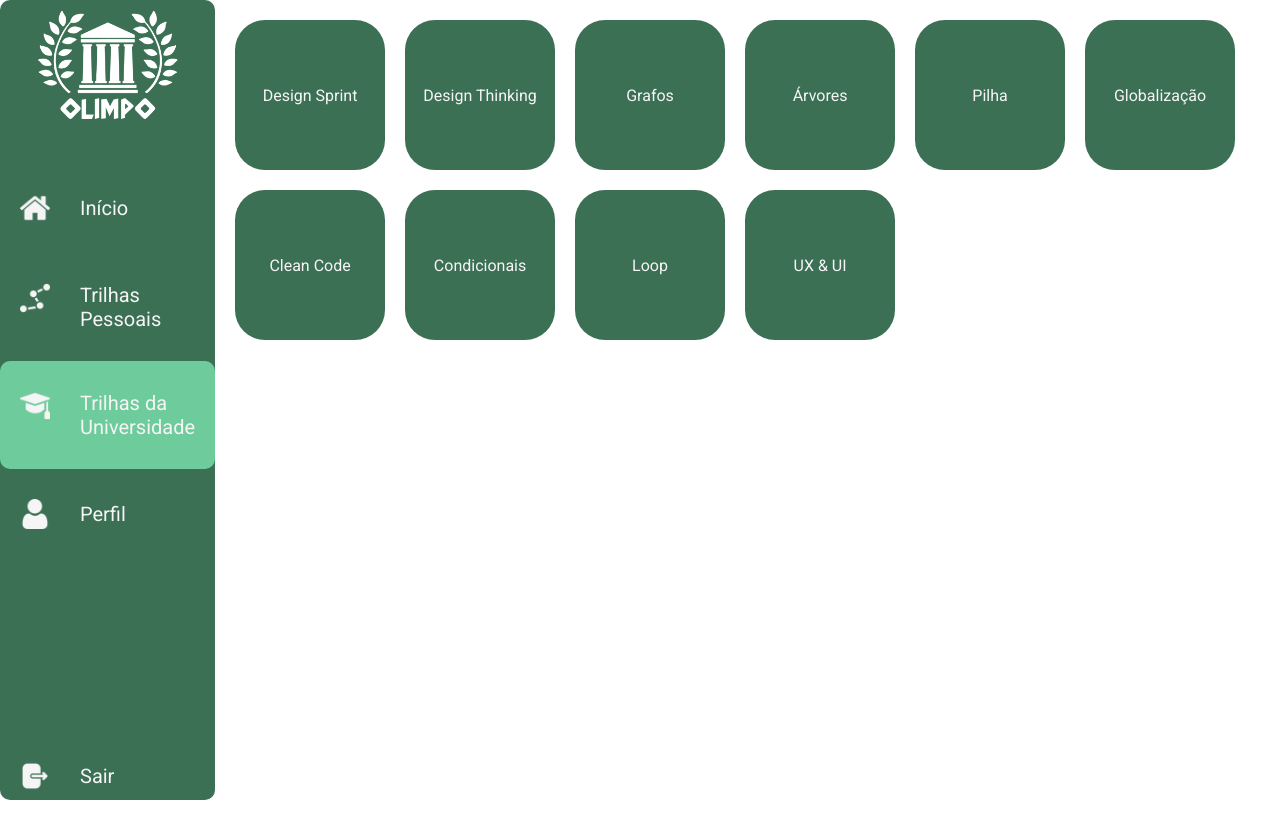
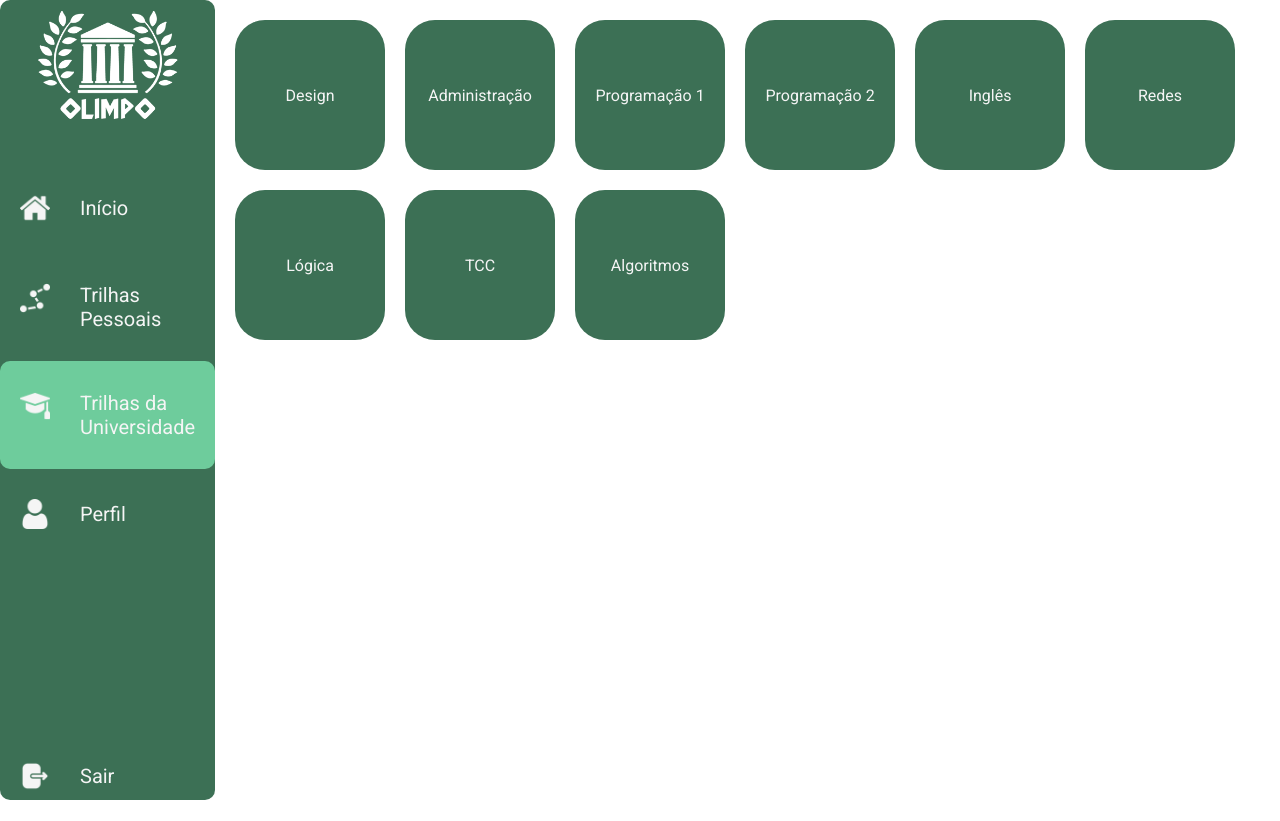
Before and after one commit to lima-vinicius/group4-if977-frontend, a React (Create React App) app: page /student-college-trails in a window 1280 px wide. Built offline with nearby package versions, Linux system fonts and the light colour scheme.

Commit message:
feature/improvement-all-flow: improvement the pop up card and the college trails flow

```diff
--- a/src/components/PopUp-Card/index.jsx
+++ b/src/components/PopUp-Card/index.jsx
@@ -1,8 +1,5 @@
 import React, {useState} from 'react';
-import { LayoutComponents } from '../LayoutComponents';
 import './styles.css'
-
-
 
 const PopUpCard = () => {
 
@@ -13,7 +10,6 @@ const PopUpCard = () => {
                 <h2 className="popup-title"> Crie um novo Cartão </h2>
             </div>
 
-
             <div className="wrap-popup-input">
                 <input
                 className={email !== "" ? "has-val popup-input" : "popup-input"}
@@ -21,7 +17,6 @@ const PopUpCard = () => {
                 value={email}
                 onChange={(e) => setEmail(e.target.value)}
                 />
-                <span className="focus-input" data-placeholder="Digite o título"></span>
             </div>
         </div>
     );
--- a/src/views/CollegeTrailsPage/index.jsx
+++ b/src/views/CollegeTrailsPage/index.jsx
@@ -1,39 +1,46 @@
 import React from 'react';
 
 const CollegeTrails = () => {
+
+    const collegeTrailsData = [
+        {
+            subject: 'Design'
+        },
+        {
+            subject: 'Administração'
+        },
+        {
+            subject: 'Programação 1'
+        },
+        {
+            subject: 'Programação 2'
+        },
+        {
+            subject: 'Inglês'
+        },
+        {
+            subject: 'Redes'
+        },
+        {
+            subject: 'Lógica'
+        },
+        {
+            subject: 'TCC'
+        },
+        {
+            subject: 'Algoritmos'
+        },
+    ]
     return (
         <div className='main-student-trails'>
             <div className='header-student-trails'>
-                <div className='trails-card'>
-                    <p className='title-trail-card'>Design Sprint</p>
-                </div>
-                <div className='trails-card'>
-                    <p className='title-trail-card'>Design Thinking</p>
-                </div>
-                <div className='trails-card'>
-                    <p className='title-trail-card'>Grafos</p>
-                </div>
-                <div className='trails-card'>
-                    <p className='title-trail-card'>Árvores</p>
-                </div>
-                <div className='trails-card'>
-                    <p className='title-trail-card'>Pilha</p>
-                </div>
-                <div className='trails-card'>
-                    <p className='title-trail-card'>Globalização</p>
-                </div>
-                <div className='trails-card'>
-                    <p className='title-trail-card'>Clean Code</p>
-                </div>
-                <div className='trails-card'>
-                    <p className='title-trail-card'>Condicionais</p>
-                </div>
-                <div className='trails-card'>
-                    <p className='title-trail-card'>Loop</p>
-                </div>
-                <div className='trails-card'>
-                    <p className='title-trail-card'>UX & UI</p>
-                </div>
+                {
+                    collegeTrailsData.map((item, index)=>(
+                        <div key={index} className='trails-card'>
+                            <p className='title-trail-card'>{item.subject}</p>
+                        </div>
+                    ))
+                }
             </div>
         </div>
     );
--- a/src/views/CollegeTrailsPage/styles.css
+++ b/src/views/CollegeTrailsPage/styles.css
@@ -1,7 +1,7 @@
 .main-student-trails {
     background-color: #F2F2F2;
     border-radius: 10px;
-    margin: 20px;
+    margin: 5px;
     height: 95vh;
     box-shadow: 0 5px 10px 0px rgba(0, 0, 0, 0.2);
 }
@@ -15,14 +15,12 @@
 .header-student-trails {
     display: flex;
     flex-wrap: wrap;
-    margin: 10px;
 }
 
 .trails-card {
     background-color: #3C7055;
     border-radius: 30px;
     color: #F5F5F5;
-    margin: 10px;
     width: 150px;
     height: 150px;
 }
```
